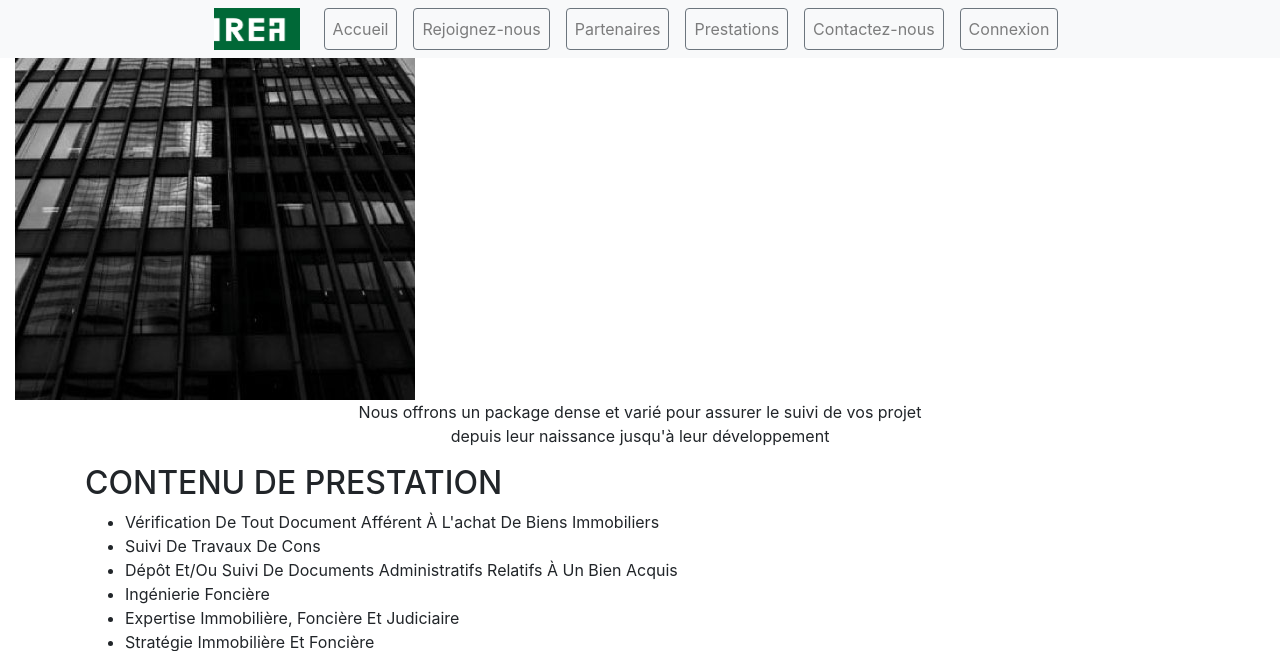
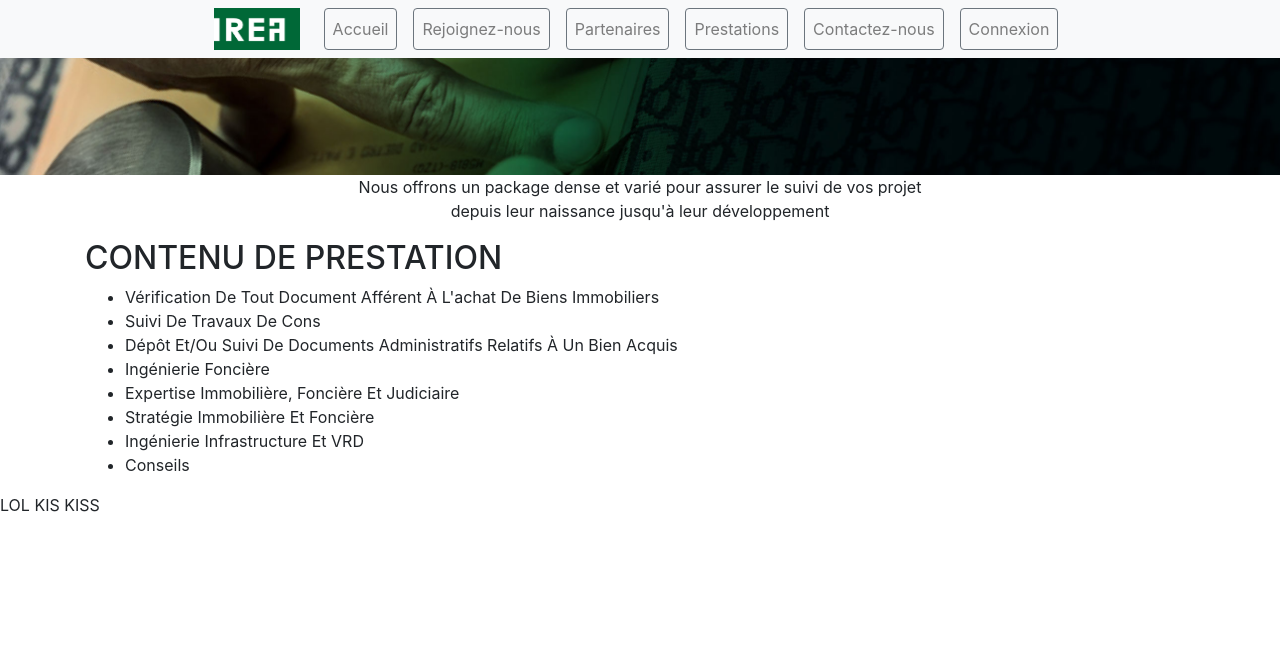
Before and after one commit to danieleric05/irea_bootstrap, a PHP site: page /prestations.php in a window 1280 px wide. Shown: the top 651 px of the page. Run offline with PHP 8.4, Linux system fonts and the light colour scheme.

Commit message:
new update monday 16h 17th

```diff
--- a/css/main.css
+++ b/css/main.css
@@ -15,8 +15,7 @@
 
 }
 .banner {
-    background: url(../img/bg-0.jpg) repeat-x;
-    background-size: 100%;
+    background: url(../img/bg-0.jpg);
     width: 100%;
     height: 1400px;
 }
--- a/index1.php
+++ b/index1.php
@@ -53,7 +53,7 @@
     </header>
 
     <main role="main">
-        <div class="container-fluid banner">
+        <div class="banner mt-5">
             <div class="row">
                 <div class="col p-0"></div>
                 <div class="col p-0"><img src="img/bg0-1.jpg" class="img-fluid" alt=""></div>
@@ -79,7 +79,7 @@
         <section>
         <div class="">
             <div class="row mt-4 mb-3">
-                <div class="col"><video class="mx-auto" style="width: 379px !important;" src="animation/anim1.webm" autoplay loop></video></div>
+                <div class="col text-center"><video class="mx-auto" style="width: 379px !important;" src="animation/anim1.webm" autoplay loop></video></div>
                 <div class="col">
                 <p><strong>Estimation en valeur vénale et locative des biens immobiliers résidentiels dans des contextes d'achat ou de vente, de règlement de succession ou
                 de donation, de détermination de valeurs hypothécaires.</strong><br>Appartement, immeuble de rapport, maison individuelle ou jumelée, propriété d'exception <br><br>
--- a/prestations.php
+++ b/prestations.php
@@ -54,8 +54,8 @@
 
     <div role="main">
 
-        <div class="container-fluid banner">
-            <div><img src="img/bg0-1.jpg" alt=""></div>
+        <div class="mt-5">
+            <img src="img/bg2.1.jpg" style="width:100%" alt="">
         </div>
         <section>
             <div>
```
